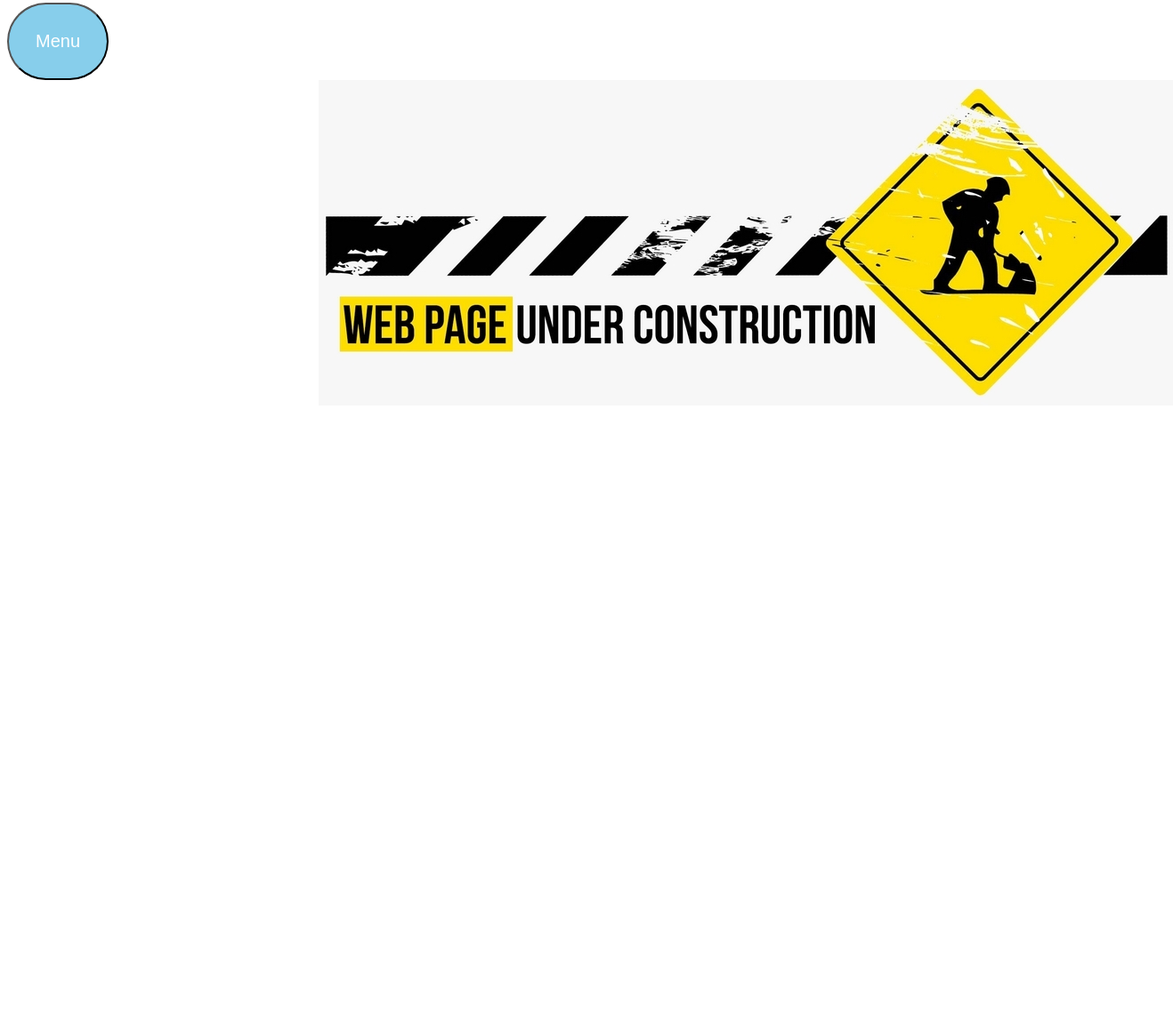
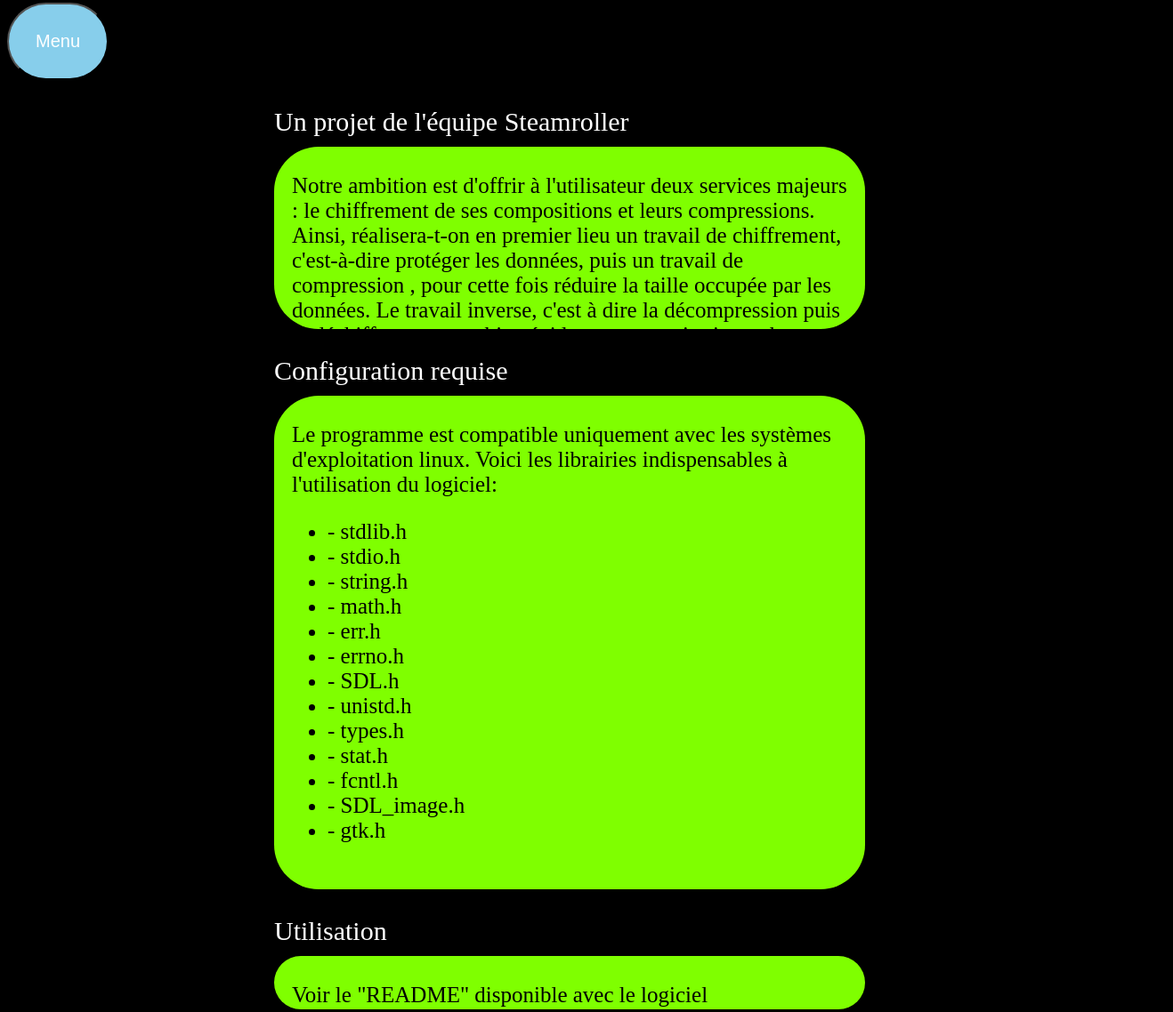
Before and after one commit to steamroller/autocompression.github.io, a plain HTML site: page man.html in a window 1280 px wide. Shown: the part 5-1143 px from the top of the page at 89% size, 1318 px wide, since content can reach past the window. Before the commit the page ends 800 px from the top, so only its background shows below. Drawn offline with Linux system fonts and the light colour scheme.

Commit message:
man page finished
Signed-off-by: Ivan Mendjindou <jordanivan@hotmail.fr>

```diff
--- a/man.css
+++ b/man.css
@@ -1,7 +1,39 @@
-.wait{
-    padding: 0px 350px;
+
+#hei1{
+    height: 200px;
+}
+
+#hei2{
+    height: 550px;
+}
+
+#hei3{
+    height: 50px;
+    padding-bottom: 5px;
 
 }
+.title{
+
+    height: 20px;
+    width: 900px;
+    color: white;
+    font-size: 30px;
+    margin-left: 300px;
+    padding-bottom: 25px;
+
+}
+.test{ background-color:black}
+
+.content{
+    margin: 0px 300px 0px 300px;
+    width=500x;
+    background-color: chartreuse;
+    border-radius: 50px;
+    padding: 5px 20px 0px 20px;
+    font-size: 25px;
+}
+
+
 .dropbtn {
   background-color: skyblue;
   color: white;
@@ -12,7 +44,7 @@
 }
 
 /* The container <div> - needed to position the dropdown content */
-.html{box-sizing: border-box;}
+.html{box-sizing: border-box; }
 
 .dropdown {
   position: relative;
--- a/man.html
+++ b/man.html
@@ -6,7 +6,7 @@
         <meta charset="utf-8">
         <link rel="stylesheet" href="man.css"/>
     </header>
-    <body>
+    <body class="test">
          <div class="dropdown">
         <button class="dropbtn">Menu</button>
         <div class="dropdown-content">
@@ -17,10 +17,45 @@
             <a href="contact_form.html">Contact</a>
         </div>
     </div>
-    <div class="wait">
+    <div class="title">
+        <p >Un projet de l'équipe Steamroller</p>
+    </div>
+    <div class="content" id="hei1">
+        <p >
+Notre ambition est d'offrir à l'utilisateur deux services majeurs : le chiffrement de ses compositions et leurs compressions.
+Ainsi, réalisera-t-on en premier lieu un travail de chiffrement, c'est-à-dire protéger les données, puis un travail de compression , pour cette fois réduire la taille occupée par les données.
+Le travail inverse, c'est à dire la décompression puis le déchiffrement sera bien évidemment aussi pris en charge.</p>
+    </div>
+    <div class="title">
+        <p >Configuration requise</p>
+    </div>
+        <div class="content" id="hei2">
+        <p>Le programme est compatible uniquement avec les systèmes d'exploitation linux.
+            Voici les librairies indispensables à l'utilisation du logiciel:</p>
+<ul>
+<li>- stdlib.h</li>
+<li>- stdio.h</li>
+<li>- string.h</li>
+<li>- math.h</li>
+<li>- err.h</li>
+    <li>- errno.h</li>
+<li>- SDL.h</li>
+<li>- unistd.h</li>
+<li>- types.h</li>
+<li>- stat.h</li>
+<li>- fcntl.h</li>
+<li>- SDL_image.h</li>
+<li>- gtk.h</li>
+            </ul>
 
-         <img  src="img/web-page-under-construction.jpg">
-    </div>
+        </div>
+        <div class="title">
+        <p>Utilisation</p>
+        </div>
+        <div class="content" id="hei3">
+        <p> Voir le "README" disponible avec le logiciel</p>
+        </div>
+
 
     </body>
     <footer>
```
